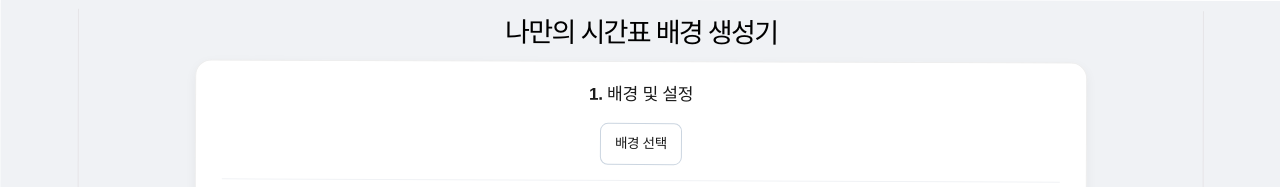
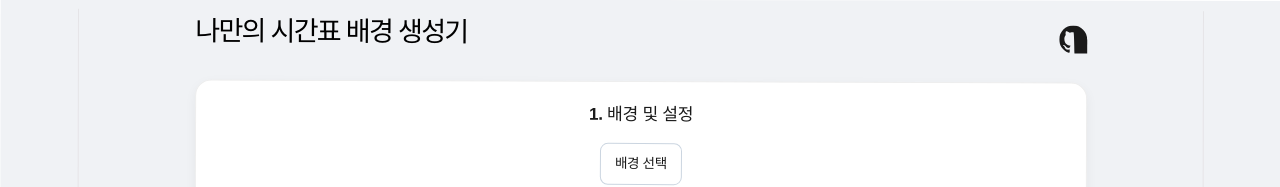
Before and after one commit to gomgi851/my_timetable_project, a React (Vite) app in the folder frontend/: page / in a window 1280 px wide. Shown: the top 187 px of the page. Built offline with nearby package versions, Linux system fonts and the light colour scheme; no server answers; a web font is replaced by a local one.

Commit message:
Add GitHub profile link with icon to header

```diff
--- a/frontend/src/App.css
+++ b/frontend/src/App.css
@@ -33,11 +33,12 @@
 }
 
 h1 {
-  text-align: center;
+  text-align: left;
   margin-top: 5px;
   margin-bottom: 15px;
   font-size: 1.5rem;
   color: #000000 !important;
+  flex: 1;
 }
 
 .card {
--- a/frontend/src/App.jsx
+++ b/frontend/src/App.jsx
@@ -108,7 +108,26 @@
 
   return (
     <div className="container">
-      <h1>나만의 시간표 배경 생성기</h1>
+      <div style={{ display: "flex", justifyContent: "space-between", alignItems: "center", marginBottom: "20px" }}>
+        <h1>나만의 시간표 배경 생성기</h1>
+        <a
+          href="https://github.com/gomgi851"
+          target="_blank"
+          rel="noopener noreferrer"
+          title="GitHub"
+          style={{ display: "flex", alignItems: "center", textDecoration: "none" }}
+        >
+          <svg
+            width="28"
+            height="28"
+            viewBox="0 0 24 24"
+            fill="currentColor"
+            style={{ color: "#1a1a1a" }}
+          >
+            <path d="M12 0C5.37 0 0 5.37 0 12c0 5.31 3.435 9.795 8.205 11.385.6.105.825-.255.825-.57 0-.285-.015-1.23-.015-2.235-3.015.555-3.795-.735-4.035-1.41-.135-.345-.72-1.41-1.23-1.695-.42-.225-1.02-.78-.015-.795.945-.015 1.62.87 1.845 1.23 1.08 1.815 2.805 1.305 3.495.99.105-.78.42-1.305.765-1.605-2.67-.3-5.46-1.335-5.46-5.925 0-1.305.465-2.385 1.23-3.225-.12-.3-.54-1.53.12-3.18 0 0 1.005-.315 3.3 1.23.96-.27 1.98-.405 3-.405s2.04.135 3 405 3.3-1.245 3.3-1.23c.66 1.65.24 2.88.12 3.18.765.84 1.23 1.905 1.23 3.225 0 4.605-2.805 5.625-5.475 5.925.435.375.81 1.095.81 2.22 0 1.605-.015 2.895-.015 3.3 0 .315.225.69.825.57A12.02 12.02 0 0024 12c0-6.63-5.37-12-12-12z" />
+          </svg>
+        </a>
+      </div>
 
       <div className="card">
         <h3>1. 배경 및 설정</h3>
```
